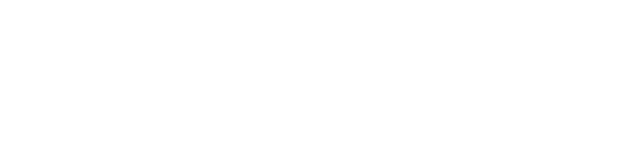
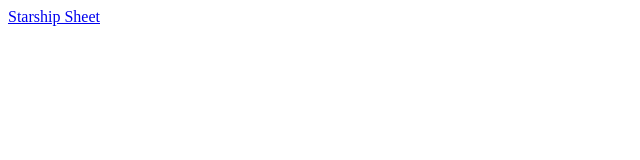
Before and after one commit to profcommie/profcommie.github.io, a plain HTML site: page index.html in a window 1280 px wide. Shown: the whole page, without its empty margins (0-640 px from the left). Drawn offline with Linux system fonts and the light colour scheme.

Commit message:
Update index.html

```diff
--- a/index.html
+++ b/index.html
@@ -1 +1,5 @@
-<HTML><A HREF=starship.html></A></HTML>
+<HTML>
+  <BODY>
+    <A HREF=starship.html>Starship Sheet</A>
+  </BODY>
+</HTML>
```
